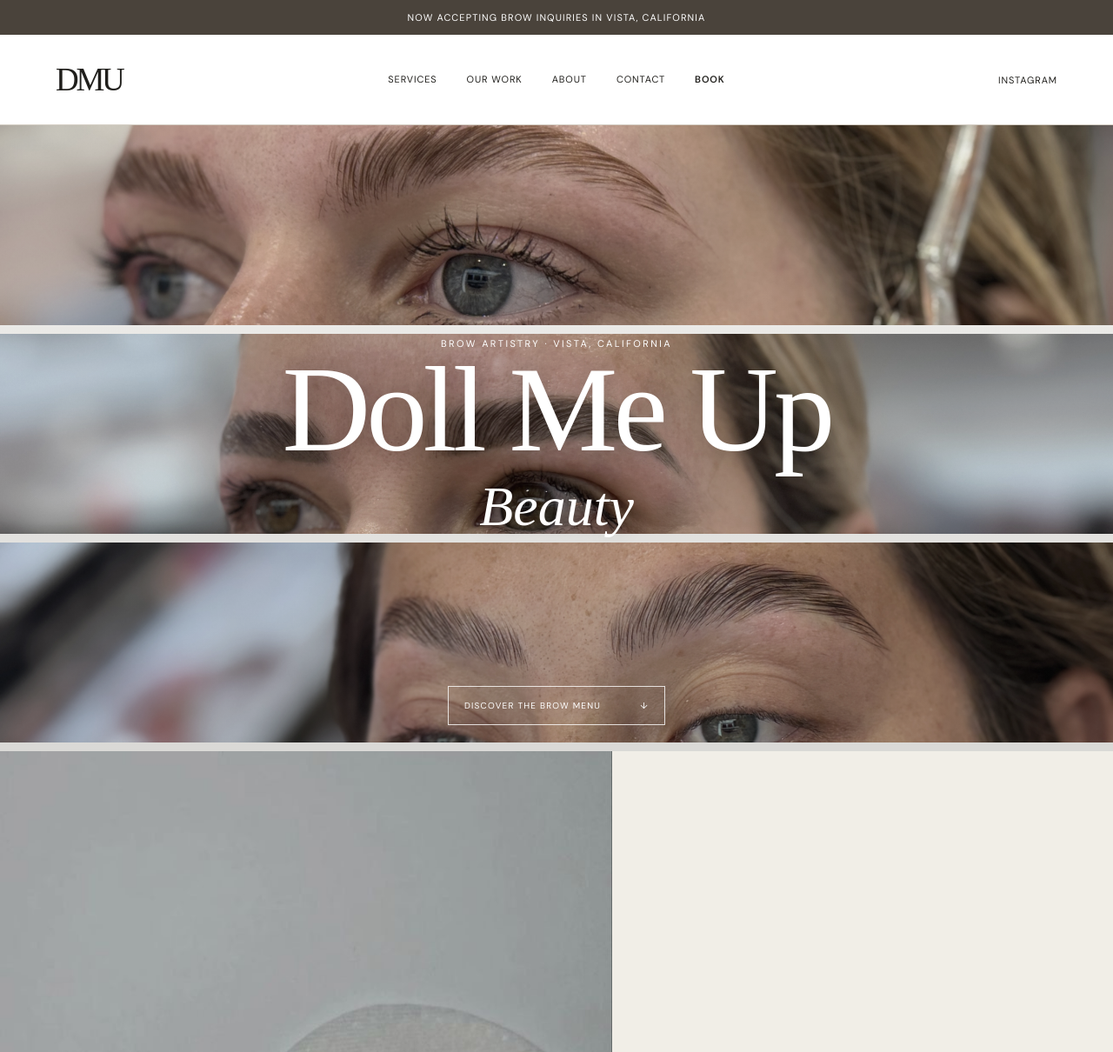
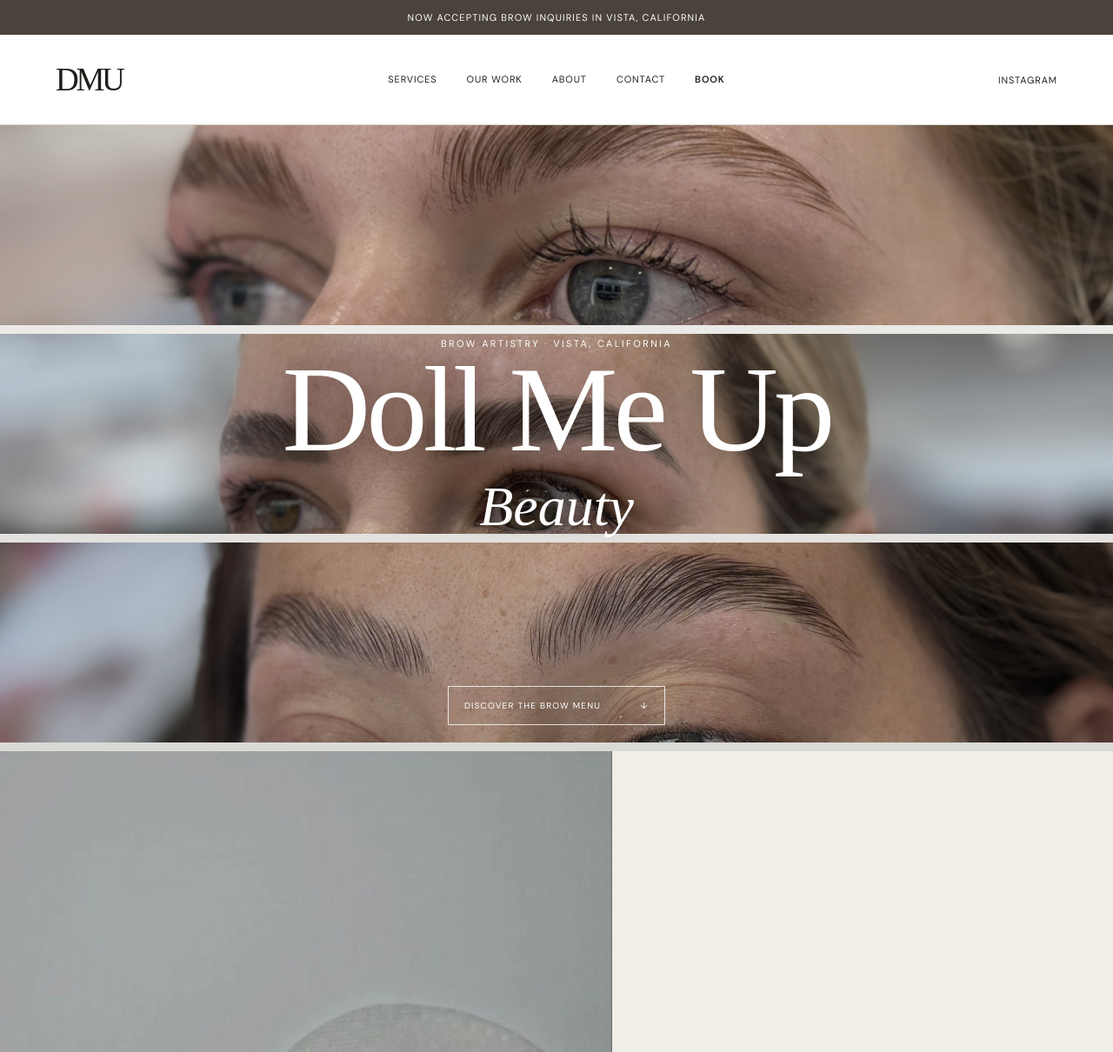
Before and after one commit to aaddeelliiee/doll-me-up-beauty, a plain HTML site: page index.html in a window 1280 px wide. Shown: the top 1210 px of the page at 87% size. Drawn offline with Linux system fonts and the light colour scheme; a web font is replaced by a local one.

Commit message:
Update hero images in index.html
Point the homepage at the centered crops aligned to the middle subject.

```diff
--- a/index.html
+++ b/index.html
@@ -39,9 +39,9 @@
 
   <main id="top">
     <section class="hero" aria-labelledby="hero-title">
-      <div class="hero-panel"><img src="assets/hero-brows-aligned-01.jpg" alt="Freshly shaped brows and eyes"></div>
-      <div class="hero-panel"><img src="assets/hero-brows-aligned-02.jpg" alt="Completed brow shaping with both eyes visible"></div>
-      <div class="hero-panel"><img src="assets/hero-brows-aligned-03.jpg" alt="Defined brows and eyes after styling"></div>
+      <div class="hero-panel"><img src="assets/hero-brows-centered-01.jpg" alt="Freshly shaped brows and eyes"></div>
+      <div class="hero-panel"><img src="assets/hero-brows-centered-02.jpg" alt="Completed brow shaping with both eyes visible"></div>
+      <div class="hero-panel"><img src="assets/hero-brows-centered-03.jpg" alt="Defined brows and eyes after styling"></div>
       <div class="hero-shade" aria-hidden="true"></div>
       <div class="hero-title">
         <p>Brow artistry · Vista, California</p>
```
